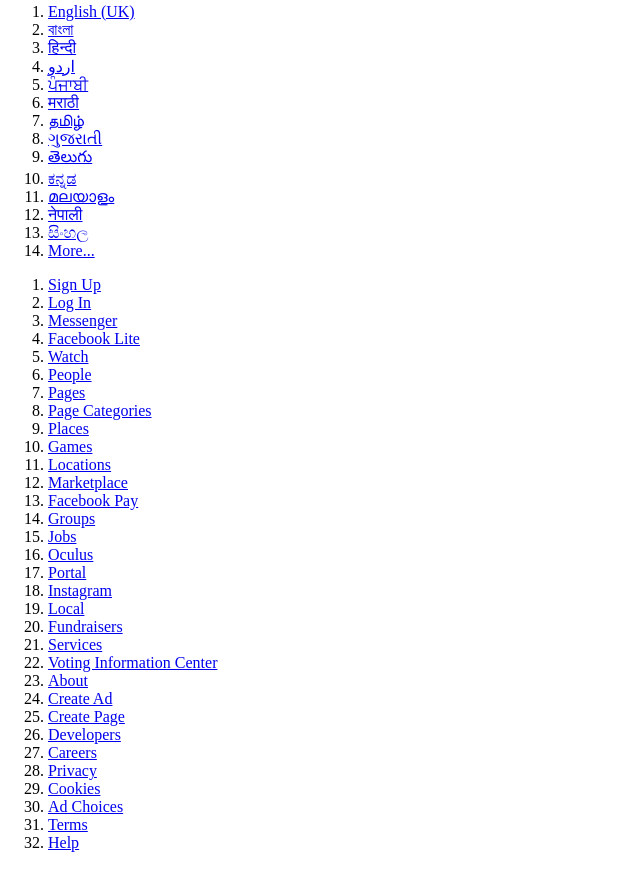
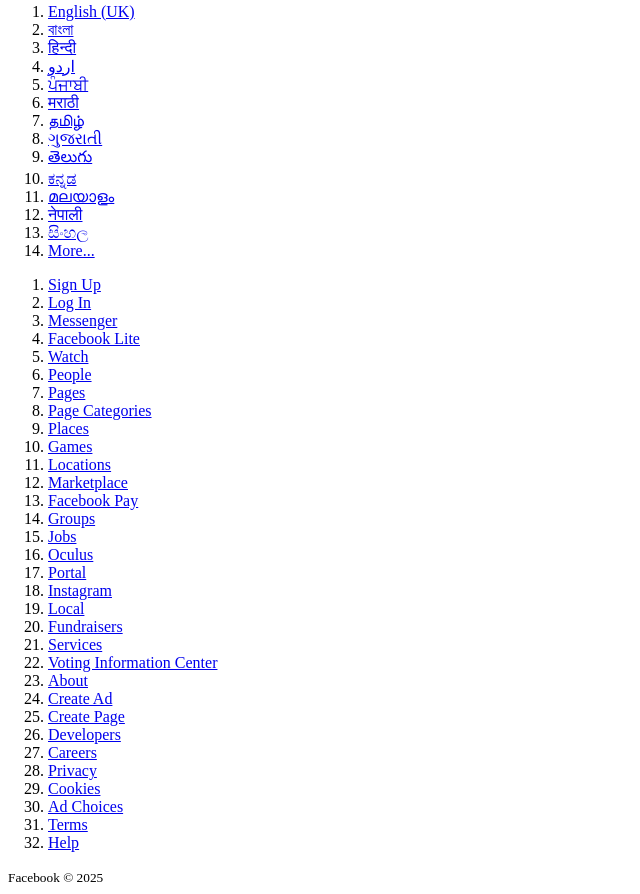
Before and after one commit to Angkon-Kar/Facebook-Login-Page, a plain HTML site: page index.html in a window 1280 px wide. Shown: the part 239-1133 px from the top of the page, without its empty margins (0-640 px from the left). Before the commit the page ends 1107 px from the top, so only its background shows below. Drawn offline with Linux system fonts and the light colour scheme.

Commit message:
update index.html file

```diff
--- a/index.html
+++ b/index.html
@@ -87,7 +87,9 @@
                 <li><a href="#">Terms</a></li>
                 <li><a href="#">Help</a></li>
             </ol>
+            <small>Facebook © 2025</small>
         </div>
     </footer>
+
 </body>
 </html>
```
